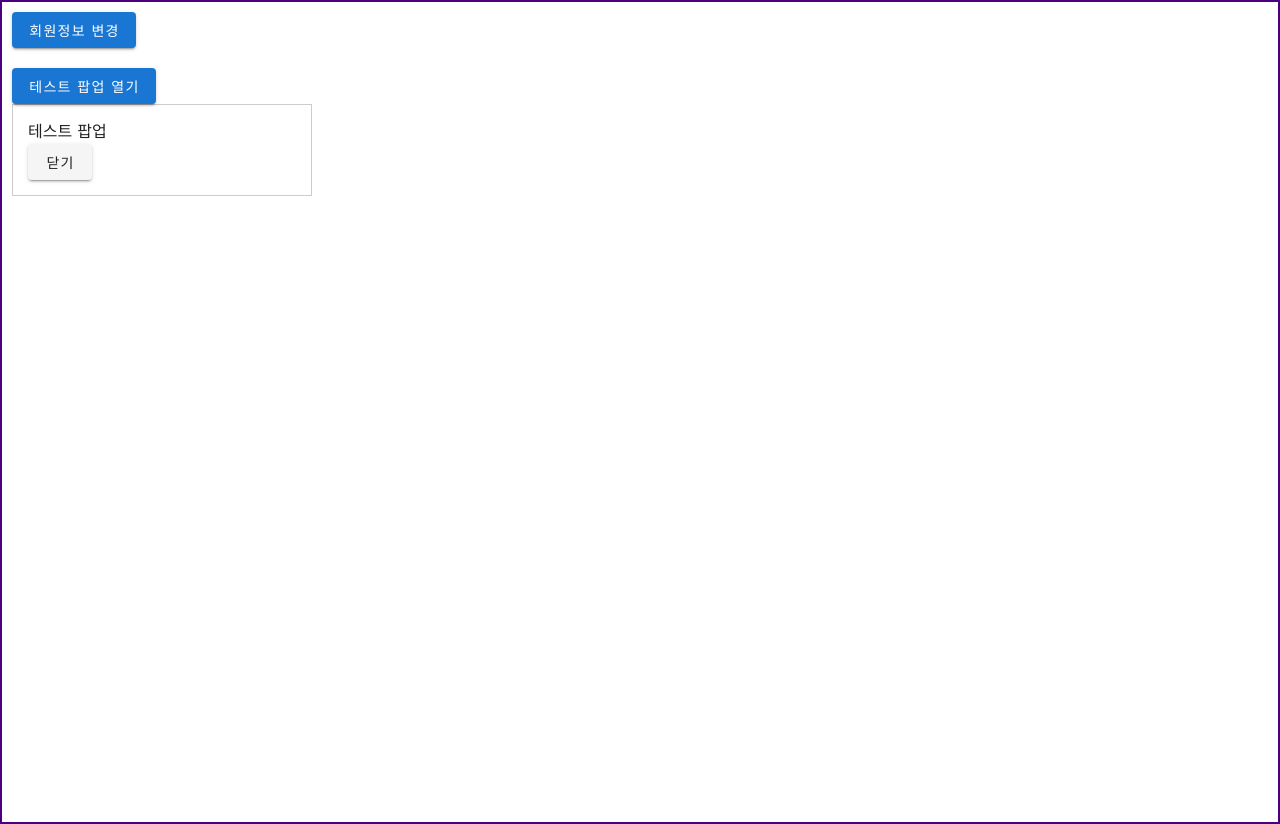
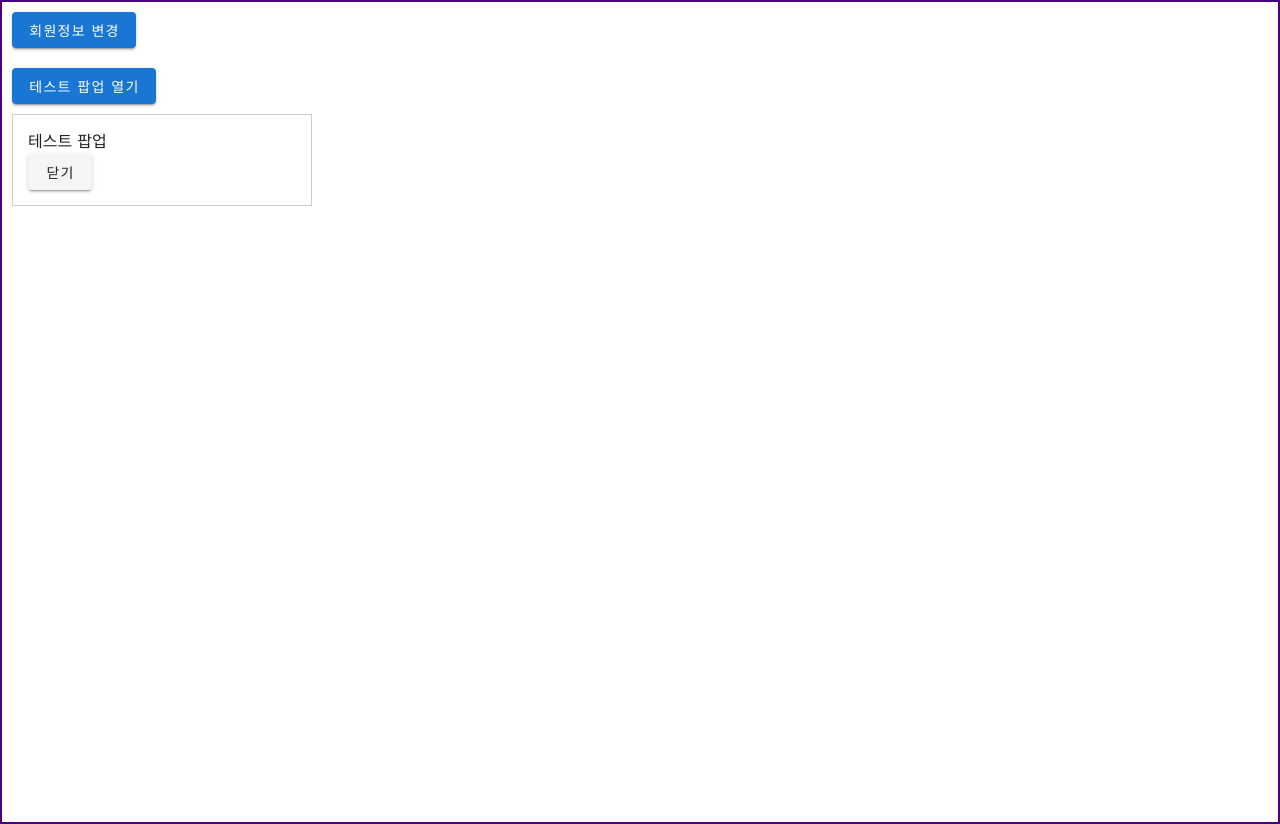
Before and after one commit to Yoonbeagle/Yoonbeagle, a Vue app: page /modal in a window 1280 px wide. Built offline with nearby package versions, Linux system fonts and the light colour scheme.

Commit message:
깃 마스터 브랜치 테스트

```diff
--- a/src/views/Modal.vue
+++ b/src/views/Modal.vue
@@ -48,6 +48,8 @@ export default {
 
 <style scoped lang="scss">
   .second{
-    &-area{margin-top:20px;}
+    &-area{margin-top:20px;
+      button{margin-bottom:10px;}
+    }
   }
 </style>
```
